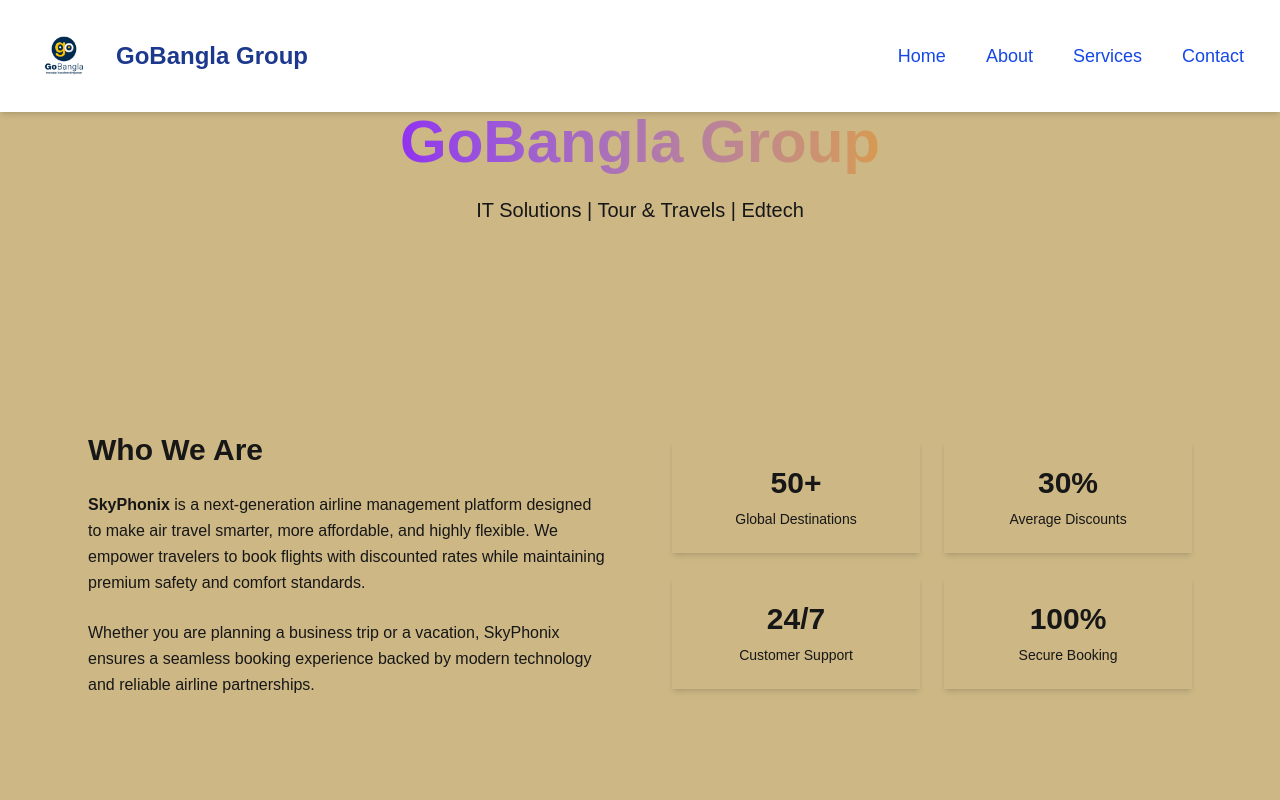
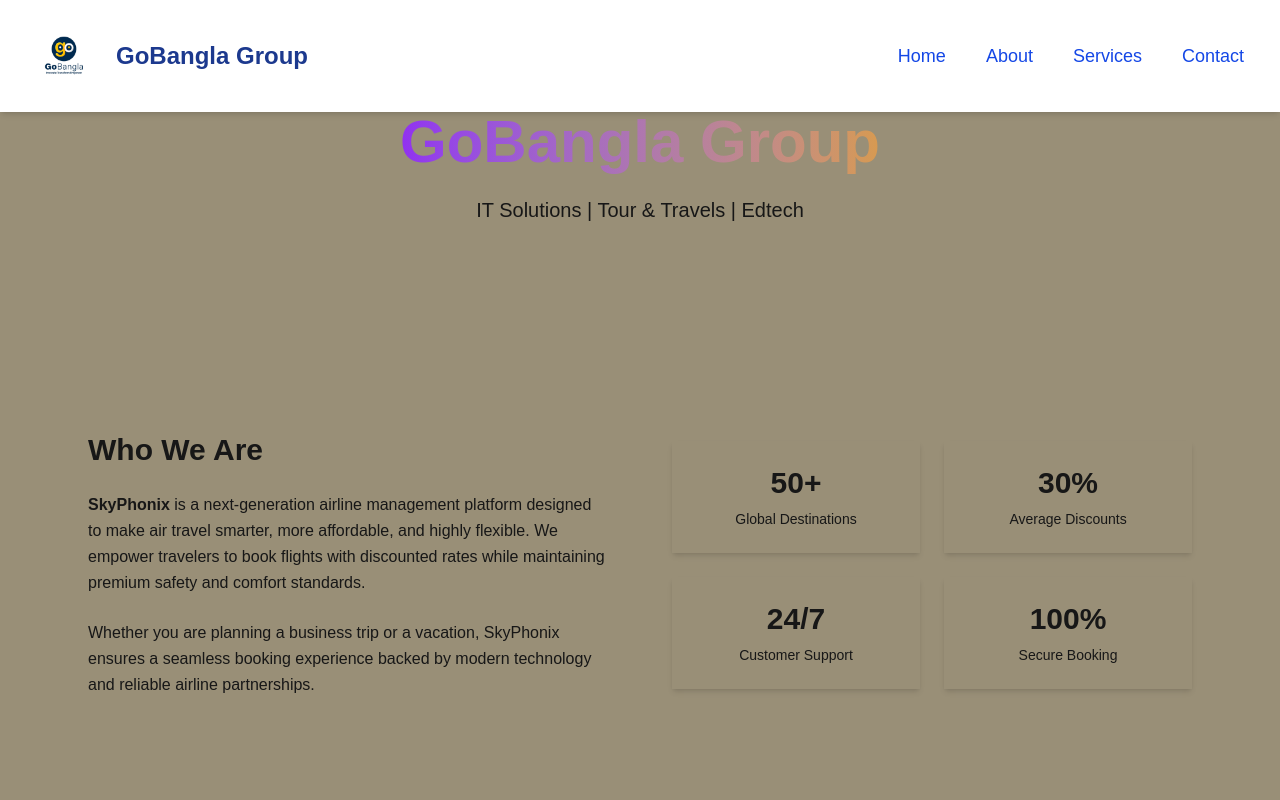
Before and after one commit to mohtasim2003/GoBangla-Group-Website, a Next.js app in the folder gobangla/: page /about in a window 1280 px wide. Shown: the top 800 px of the page. Built offline with nearby package versions, Linux system fonts and the light colour scheme.

Commit message:
color update

```diff
--- a/gobangla/app/about/page.tsx
+++ b/gobangla/app/about/page.tsx
@@ -8,7 +8,7 @@
 
 export default function AboutPage() {
   return (
-    <main className="bg-[#ccb785]">
+    <main className="bg-[#998f77]">
       <Navbar></Navbar>
 
       {/* HERO */}
```
